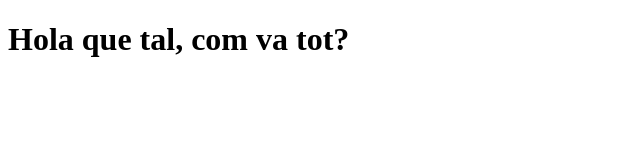
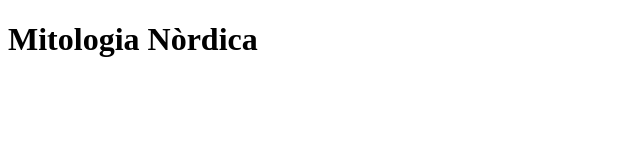
Before and after one commit to mtp-cirvianum/hellogit-Arlet, a plain HTML site: page index.html in a window 1280 px wide. Shown: the whole page, without its empty margins (0-640 px from the left). Drawn offline with Linux system fonts and the light colour scheme.

Commit message:
Actualitzant text del titol i h1

```diff
--- a/index.html
+++ b/index.html
@@ -3,9 +3,9 @@
 <head>
     <meta charset="UTF-8">
     <meta name="viewport" content="width=device-width, initial-scale=1.0">
-    <title>Document</title>
+    <title>Els Vanir</title>
 </head>
 <body>
-    <h1>Hola que tal, com va tot?</h1>
+    <h1>Mitologia Nòrdica</h1>
 </body>
 </html>
```
